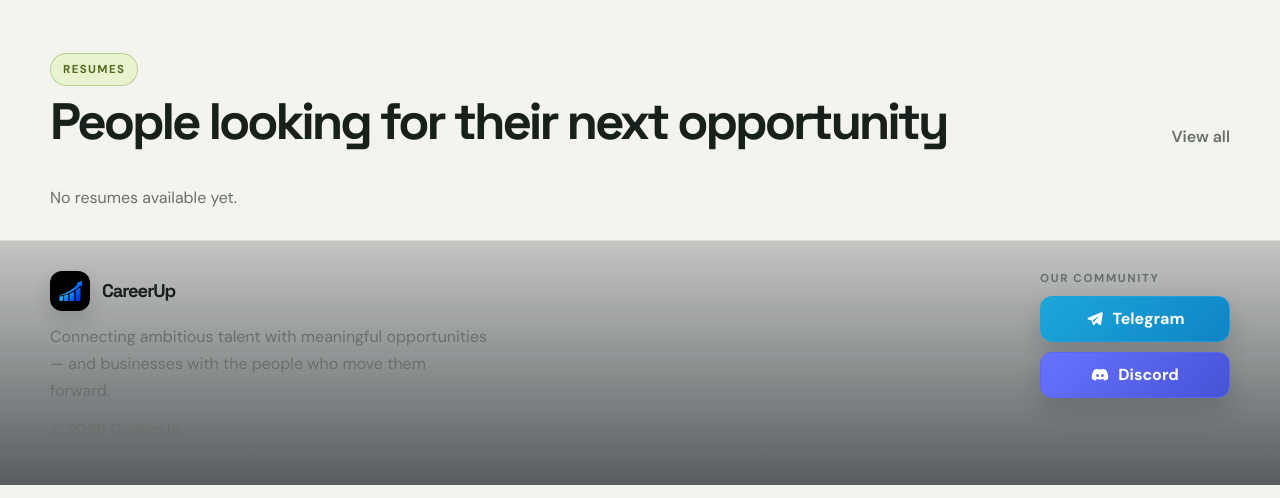
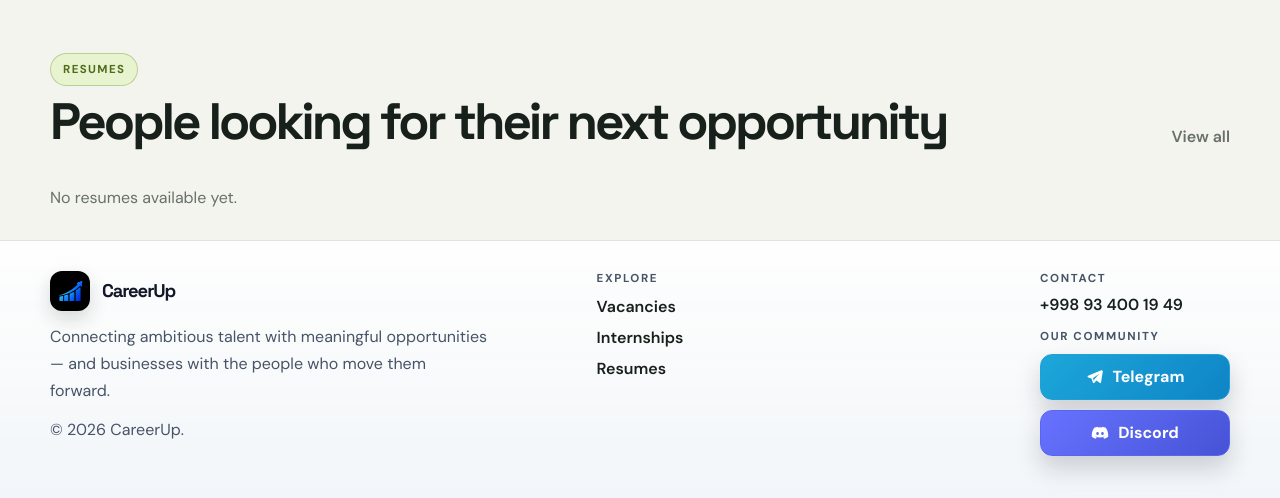
Before and after one commit to Yusufbek728/CareerUp, a Django app: template templates/mainapp/index.html in a window 1280 px wide. Shown: the part 1783-2281 px from the top of the page. Run offline with Django 5.2, Linux system fonts and the light colour scheme; the template is opened without the code that fills it, so the values that code supplies are empty.

Commit message:
update project

```diff
--- a/static/mainapp/styles.css
+++ b/static/mainapp/styles.css
@@ -1444,10 +1444,16 @@ button {
     background: linear-gradient(180deg, rgba(4, 11, 20, 0.2), rgba(4, 11, 20, 0.65));
 }
 
+body:not(.dark-theme) .footer {
+    border-top-color: rgba(15, 23, 42, 0.08);
+    background: linear-gradient(180deg, rgba(255, 255, 255, 0.9), rgba(241, 245, 249, 0.96));
+    color: #111827;
+}
+
 .footer-inner {
-    display: flex;
-    align-items: flex-start;
-    justify-content: space-between;
+    display: grid;
+    grid-template-columns: minmax(0, 1fr) auto minmax(0, 1fr);
+    align-items: start;
     gap: 28px;
 }
 
@@ -1457,15 +1463,55 @@ button {
     max-width: 440px;
 }
 
+.footer-categories {
+    display: grid;
+    justify-items: start;
+    gap: 10px;
+}
+
+.footer-categories a {
+    color: var(--text);
+    font-weight: 600;
+    transition: color 0.2s ease;
+}
+
+.footer-categories a:hover,
+.footer-categories a:focus-visible {
+    color: var(--primary);
+}
+
 .footer-brand p {
     margin: 0;
     color: var(--muted);
     line-height: 1.7;
 }
 
+body:not(.dark-theme) .footer-brand p,
+body:not(.dark-theme) .footer-label {
+    color: #475467;
+}
+
 .footer-links {
     display: grid;
+    justify-self: end;
     gap: 10px;
+}
+
+.footer-contact {
+    display: grid;
+    gap: 8px;
+    margin-bottom: 4px;
+}
+
+.footer-phone {
+    color: var(--text);
+    font-weight: 600;
+    transition: color 0.2s ease;
+}
+
+.footer-phone:hover,
+.footer-phone:focus-visible {
+    color: var(--primary);
 }
 
 .footer-label {
@@ -1524,8 +1570,12 @@ button {
 
 @media (max-width: 700px) {
     .footer-inner {
-        flex-direction: column;
+        grid-template-columns: 1fr;
         align-items: stretch;
+    }
+
+    .footer-links {
+        justify-self: stretch;
     }
 
     .footer-links {
--- a/templates/mainapp/index.html
+++ b/templates/mainapp/index.html
@@ -361,7 +361,18 @@
                     <p>© 2026 CareerUp.</p>
                 </div>
 
+                <nav class="footer-categories" aria-label="{% translate 'Work categories' %}">
+                    <span class="footer-label">{% translate "Explore" %}</span>
+                    <a href="{% url 'jobs_page' %}">{% translate "Vacancies" %}</a>
+                    <a href="{% url 'internships_page' %}">{% translate "Internships" %}</a>
+                    <a href="{% url 'resumes_page' %}">{% translate "Resumes" %}</a>
+                </nav>
+
                 <div class="footer-links">
+                    <div class="footer-contact">
+                        <span class="footer-label">{% translate "Contact" %}</span>
+                        <a class="footer-phone" href="tel:+998934001949">+998 93 400 19 49</a>
+                    </div>
                     <span class="footer-label">{% translate "Our community" %}</span>
                     <div class="footer-social-links">
                         <a class="footer-social-link footer-telegram" href="https://t.me/CareerUp_original" target="_blank" rel="noopener noreferrer">
```
